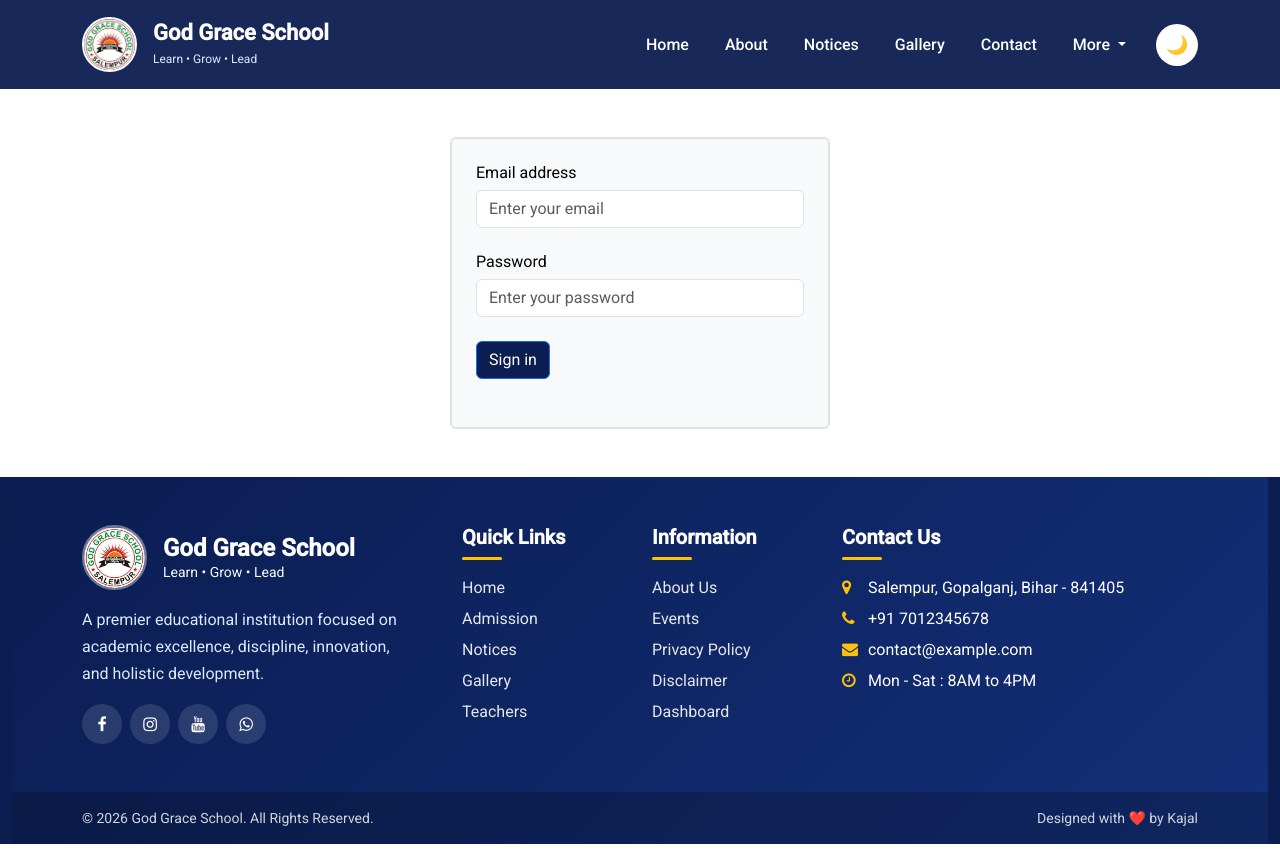
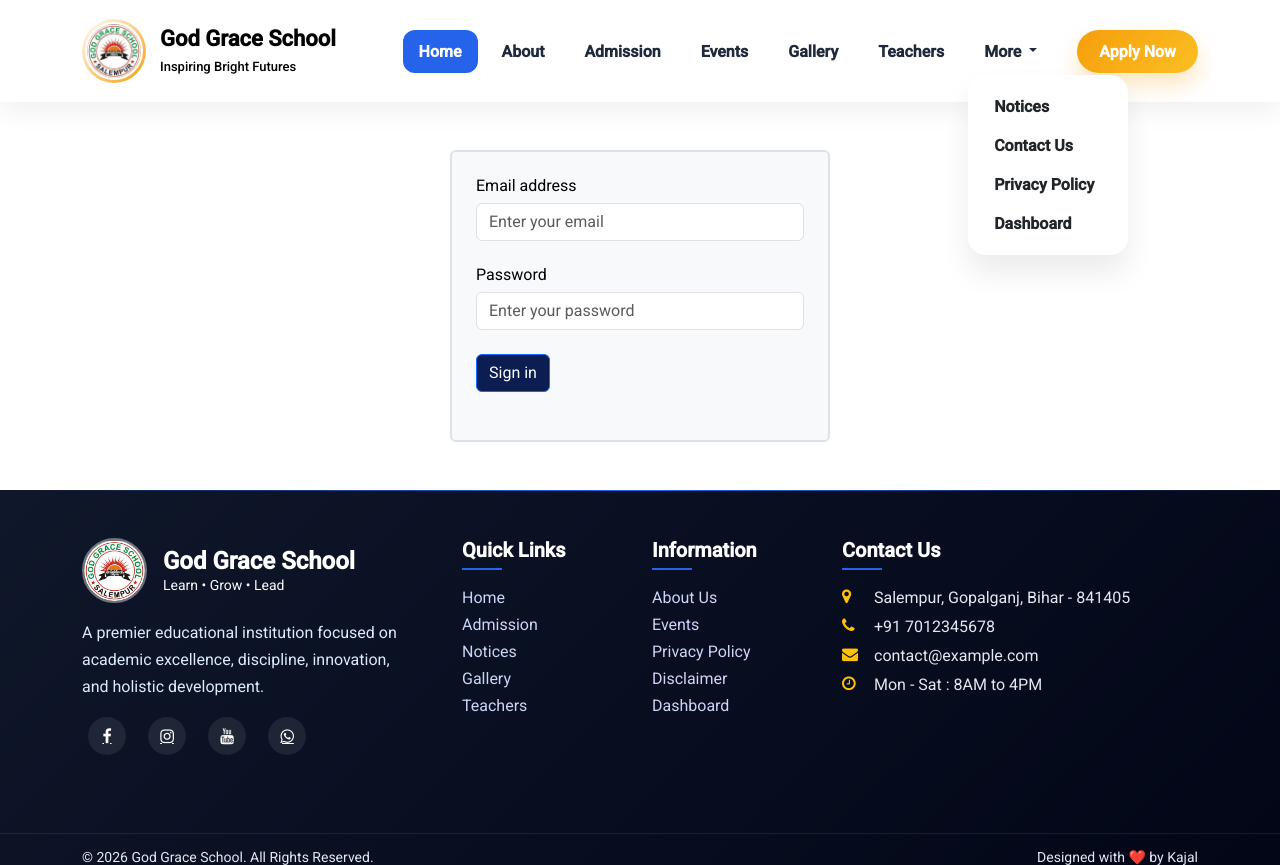
Before and after one commit to KajalParchande16/Angular_20_Project, an Angular app: page /login in a window 1280 px wide. Both pictures are taken after a click on the link "More". Before the commit the page ends 844 px from the top, so only its background shows below. Built offline with nearby package versions, Linux system fonts and the light colour scheme.

Commit message:
header & footer design changed

```diff
--- a/src/app/shared/footer/footer.html
+++ b/src/app/shared/footer/footer.html
@@ -1,4 +1,4 @@
-<div class="container-fluid background">
+<!-- <div class="container-fluid "> -->
 <!-- <footer class="text-center text-lg-start text-white">
     <div class="container p-4">
       <div class="row my-4">
@@ -220,4 +220,4 @@
   </div>
 
 </footer>
-</div>
+<!-- </div> -->
--- a/src/app/shared/footer/footer.scss
+++ b/src/app/shared/footer/footer.scss
@@ -1,14 +1,37 @@
 .footer-section {
-  background: linear-gradient(135deg, #0b1d51, #132f78);
-  color: white;
+  background: linear-gradient(135deg, #0f172a, #020617);
+  color: #e2e8f0;
+  position: relative;
+  // margin: 0;
+  // padding: 0;
 }
 
+.footer-section::before {
+  content: "";
+  position: absolute;
+  top: 0;
+  left: 0;
+  width: 100%;
+  height: 1px;
+  background: linear-gradient(90deg, transparent, #2563eb, transparent);
+}
 .footer-logo {
   width: 65px;
   height: 65px;
   border-radius: 50%;
   object-fit: cover;
   border: 2px solid rgba(255, 255, 255, 0.4);
+}
+.footer-logo-wrap {
+  width: 120px;
+  height: 120px;
+}
+
+@media (max-width: 768px) {
+  .footer-logo-wrap {
+    width: 90px;
+    height: 90px;
+  }
 }
 
 .footer-text {
@@ -20,17 +43,30 @@
 .footer-title {
   font-weight: 700;
   margin-bottom: 18px;
+  color: #ffffff;
   position: relative;
 }
 
+// .footer-title{
+//   position: relative;
+// }
+
+/* Default (desktop - left aligned) */
 .footer-title::after {
   content: "";
   display: block;
   width: 40px;
-  height: 3px;
-  background: #ffc107;
-  margin-top: 8px;
-  border-radius: 20px;
+  height: 2px;
+  background: #2563eb;
+  margin-top: 6px;
+}
+
+/* MOBILE FIX */
+@media (max-width: 768px) {
+  .footer-title::after {
+    margin-left: auto;
+    margin-right: auto;
+  }
 }
 
 .footer-links,
@@ -45,47 +81,72 @@
   margin-bottom: 12px;
 }
 
+// .footer-links a {
+//   color: #e5e7eb;
+//   text-decoration: none;
+//   transition: 0.3s;
+// }
+
+// .footer-links a:hover {
+//   color: #ffc107;
+//   padding-left: 6px;
+// }
+
 .footer-links a {
-  color: #e5e7eb;
+  display: block;
+  color: #cbd5f5;
   text-decoration: none;
+  margin-bottom: 8px;
   transition: 0.3s;
 }
 
 .footer-links a:hover {
+  // color:#ffffff;
   color: #ffc107;
   padding-left: 6px;
+  transform: translateX(5px);
 }
-
 .contact-list i {
   width: 22px;
   color: #ffc107;
 }
+.social-links {
+  display: flex;
+  justify-content: flex-start;
+  gap: 10px;
+  flex-wrap: wrap;
+}
 
+@media (max-width: 768px) {
+  .social-links {
+    justify-content: center;
+  }
+}
 .social-links a {
-  width: 40px;
-  height: 40px;
+  width: 38px;
+  height: 38px;
   display: inline-flex;
   align-items: center;
   justify-content: center;
-  background: rgba(255, 255, 255, 0.12);
+  border-radius: 50%;
+  background: rgba(255, 255, 255, 0.08);
   color: white;
-  border-radius: 50%;
-  margin-right: 8px;
+  margin: 0 6px;
   transition: 0.3s;
-  text-decoration: none;
 }
 
 .social-links a:hover {
+  // background:#2563eb;
   background: #ffc107;
   color: #000;
   transform: translateY(-4px);
+  transform: translateY(-4px);
 }
-
 .footer-bottom {
-  background: rgba(0, 0, 0, 0.2);
-  padding: 18px 0;
+  border-top: 1px solid rgba(255, 255, 255, 0.08);
+  margin-top: 30px;
+  padding-top: 15px;
   font-size: 14px;
-  color: #d1d5db;
 }
 
 @media (max-width: 768px) {
@@ -97,3 +158,46 @@
     text-align: center;
   }
 }
+.footer-section .row > div {
+  text-align: left;
+}
+
+@media (max-width: 768px) {
+  .footer-section .row > div {
+    text-align: center;
+  }
+}
+.footer-links {
+  padding: 0;
+  list-style: none;
+}
+
+.footer-links li {
+  margin-bottom: 8px;
+}
+.contact-list {
+  padding: 0;
+  list-style: none;
+}
+
+.contact-list li {
+  margin-bottom: 10px;
+  display: flex;
+  gap: 10px;
+}
+
+@media (max-width: 768px) {
+  .contact-list li {
+    justify-content: center;
+  }
+}
+.footer-bottom {
+  text-align: center;
+}
+
+@media (min-width: 768px) {
+  .footer-bottom {
+    display: flex;
+    justify-content: space-between;
+  }
+}
--- a/src/app/shared/header/header.html
+++ b/src/app/shared/header/header.html
@@ -1,147 +1,117 @@
-<!-- <nav class="navbar navbar-expand-sm navbar-dark background">
-
+<!-- MODERN SCHOOL HEADER -->
+<header class="school-header sticky-top">
 
   <div class="container">
-    <a class="navbar-brand" href="javascript:void(0)">
-      <div class="row">
-        <div class="col-sm-3">
-          <img class="border rounded-circle" src="assets/images/logo.jpeg" width="60px" height="60px" alt="" />
+
+    <nav class="navbar navbar-expand-lg p-0">
+
+      <!-- BRAND -->
+      <a routerLink="/" class="navbar-brand brand-wrap">
+
+        <div class="logo-ring">
+          <img src="assets/images/logo.jpeg" alt="logo">
         </div>
-        <div class="col-sm-6 pt-2">
-          <h2 class="fs-2">God Grace School</h2>
+
+        <div class="brand-content">
+          <h4>God Grace School</h4>
+          <span>Inspiring Bright Futures</span>
         </div>
-      </div>
-    </a>
-    <button class="navbar-toggler" type="button" data-bs-toggle="collapse" data-bs-target="#mynavbar">
-      <span class="navbar-toggler-icon"></span>
-    </button>
-    <div class="collapse navbar-collapse" id="mynavbar">
-      <ul class="navbar-nav ms-auto">
-        <li class="nav-item">
-          <a class="nav-link" routerLink="/">Home</a>
-        </li>
-        <li class="nav-item">
-          <a class="nav-link" routerLink="/admission">Admission</a>
-        </li>
-        <li class="nav-item">
-          <a class="nav-link" routerLink="/notice">Notices</a>
-        </li>
-        <li class="nav-item">
-          <a class="nav-link" routerLink="/event">Events</a>
-        </li>
-        <li class="nav-item">
-          <a class="nav-link" routerLink="/gallery">Gallery</a>
-        </li>
-        <li class="nav-item">
-          <a class="nav-link" routerLink="/teacher">Teachers</a>
-        </li>
-        <li class="nav-item">
-          <a class="nav-link" routerLink="/contact-us">Contact Us</a>
-        </li>
-        <li class="nav-item">
-          <a class="nav-link" routerLink="/about-up">About Us</a>
-        </li>
-        <li class="nav-item dropdown">
-          <a class="nav-link dropdown-toggle" href="#" id="moreDropdown" role="button" data-bs-toggle="dropdown"
-            aria-expanded="false">
-            More
-          </a>
-          <ul class="dropdown-menu dropdown-menu-end background" aria-labelledby="moreDropdown">
-            <li>
-              <a class="dropdown-item background" routerLink="/privacy-policy">Privacy & Policy</a>
-            </li>
-            <li><a class="dropdown-item background" routerLink="/disclaimer">Disclaimer</a></li>
-            <li><a class="dropdown-item background" routerLink="/dashboard">Dashboard</a></li>
-            <li><a class="dropdown-item background pointer" (click)="logOut()" *ngIf="cs.isLoggedIn()">LogOut</a></li>
-          </ul>
-        </li>
-        <li>
-          <button (click)="toggleTheme()">
-            {{ isDark ? '☀ Light' : '🌙 Dark' }}
-          </button>
-        </li>
-      </ul>
-    </div>
-  </div>
-</nav> -->
 
-<nav class="navbar navbar-expand-lg custom-navbar sticky-top">
-  <div class="container">
-
-    <!-- Logo -->
-    <a class="navbar-brand d-flex align-items-center gap-3" routerLink="/">
-      <img src="assets/images/logo.jpeg" class="logo-img" alt="Logo">
-      <div>
-        <h4 class="brand-title mb-0">God Grace School</h4>
-        <small class="brand-sub">Learn • Grow • Lead</small>
-      </div>
       </a>
 
-    <!-- Mobile Toggle -->
+      <!-- MOBILE TOGGLE -->
       <button class="navbar-toggler border-0 shadow-none" type="button" data-bs-toggle="collapse"
-      data-bs-target="#navbarMenu">
+        data-bs-target="#mainMenu">
+
         <span class="navbar-toggler-icon"></span>
+
       </button>
 
-    <!-- Menu -->
-    <div class="collapse navbar-collapse" id="navbarMenu">
-      <ul class="navbar-nav ms-auto align-items-lg-center gap-lg-2">
+      <!-- MENU -->
+      <div class="collapse navbar-collapse justify-content-end" id="mainMenu" #navbar>
+
+        <ul class="navbar-nav align-items-lg-center gap-lg-2">
 
           <li class="nav-item">
-          <a class="nav-link" routerLink="/">Home</a>
+            <a routerLink="/" class="nav-link active-link">Home</a>
           </li>
 
           <li class="nav-item">
-          <a class="nav-link" routerLink="/about-up">About</a>
+            <a routerLink="/about-up" class="nav-link">About</a>
           </li>
 
           <li class="nav-item">
-          <a class="nav-link" routerLink="/notice">Notices</a>
+            <a routerLink="/admission" class="nav-link">Admission</a>
           </li>
 
           <li class="nav-item">
-          <a class="nav-link" routerLink="/gallery">Gallery</a>
+            <a routerLink="/event" class="nav-link">Events</a>
           </li>
 
           <li class="nav-item">
-          <a class="nav-link" routerLink="/contact-us">Contact</a>
+            <a routerLink="/gallery" class="nav-link">Gallery</a>
           </li>
 
-        <!-- Dropdown -->
+          <li class="nav-item">
+            <a routerLink="/teacher" class="nav-link">Teachers</a>
+          </li>
+
+          <!-- DROPDOWN -->
           <li class="nav-item dropdown">
-          <a class="nav-link dropdown-toggle" href="#" data-bs-toggle="dropdown">
+
+            <a href="#" class="nav-link dropdown-toggle" data-bs-toggle="dropdown">
+
               More
             </a>
 
-          <ul class="dropdown-menu dropdown-menu-end custom-dropdown shadow-lg border-0">
-
-            <li><a class="dropdown-item" routerLink="/teacher">Teachers</a></li>
-            <li><a class="dropdown-item" routerLink="/event">Events</a></li>
-            <li><a class="dropdown-item" routerLink="/admission">Admission</a></li>
-            <li><a class="dropdown-item" routerLink="/privacy-policy">Privacy Policy</a></li>
-            <li><a class="dropdown-item" routerLink="/dashboard">Dashboard</a></li>
+            <ul class="dropdown-menu custom-drop">
 
               <li>
-              <hr class="dropdown-divider">
+                <a routerLink="/notice" class="dropdown-item">Notices</a>
               </li>
 
               <li>
-              <a class="dropdown-item text-danger pointer" *ngIf="cs.isLoggedIn()" (click)="logOut()">
+                <a routerLink="/contact-us" class="dropdown-item">
+                  Contact Us
+                </a>
+              </li>
+
+              <li>
+                <a routerLink="/privacy-policy" class="dropdown-item">
+                  Privacy Policy
+                </a>
+              </li>
+
+              <li>
+                <a routerLink="/dashboard" class="dropdown-item">
+                  Dashboard
+                </a>
+              </li>
+              <li>
+                <a class="dropdown-item" *ngIf="cs.isLoggedIn()" (click)="logOut()">
                   Logout
                 </a>
               </li>
 
             </ul>
+
           </li>
 
-        <!-- Theme -->
-        <li class="nav-item ms-lg-2">
-          <button class="theme-btn" (click)="toggleTheme()">
-            {{ isDark ? '☀' : '🌙' }}
-          </button>
+          <!-- CTA -->
+          <li class="nav-item ms-lg-3 mt-3 mt-lg-0">
+
+            <a routerLink="/admission" class="admission-btn">
+              Apply Now
+            </a>
+
           </li>
 
         </ul>
+
       </div>
+
+    </nav>
+
   </div>
-</nav>
+
+</header>
--- a/src/app/shared/header/header.scss
+++ b/src/app/shared/header/header.scss
@@ -1,96 +1,154 @@
-.custom-navbar {
-  background: rgba(11, 29, 81, 0.95);
-  backdrop-filter: blur(10px);
-  padding: 12px 0;
-  transition: 0.3s;
+.school-header {
+  background: rgba(255, 255, 255, 0.88);
+  backdrop-filter: blur(14px);
+  -webkit-backdrop-filter: blur(14px);
+
+  box-shadow: 0 10px 24px rgba(0, 0, 0, 0.06);
+  padding: 14px 0;
+}
+.brand-wrap {
+  display: flex;
+  align-items: center;
+  gap: 14px;
+  text-decoration: none;
 }
 
-.logo-img {
-  width: 55px;
-  height: 55px;
+.logo-ring {
+  width: 64px;
+  height: 64px;
+  border-radius: 50%;
+  padding: 3px;
+
+  background: linear-gradient(135deg, #ffffff, #f59e0b);
+
+  display: flex;
+  align-items: center;
+  justify-content: center;
+}
+
+.logo-ring img {
+  width: 100%;
+  height: 100%;
   border-radius: 50%;
   object-fit: cover;
-  border: 2px solid white;
+  border: 2px solid #fff;
 }
 
-.brand-title {
-  color: white;
-  font-weight: 700;
+.brand-content h4 {
+  margin: 0;
   font-size: 22px;
-  line-height: 1;
+  font-weight: 800;
+  // color:#ffffff;
+  color: black;
 }
 
-.brand-sub {
-  color: #dbeafe;
-  font-size: 12px;
+.brand-content span {
+  // color:rgba(255,255,255,.78);
+  font-size: 13px;
+  font-weight: 500;
+  color: black;
 }
 
+/* =========================
+   NAV LINKS
+========================= */
 .nav-link {
-  color: white !important;
-  font-weight: 500;
-  padding: 10px 14px !important;
-  border-radius: 8px;
-  transition: 0.3s;
+  // color:rgba(255,255,255,.88) !important;
+  font-weight: 700;
+  padding: 12px 16px !important;
+  border-radius: 12px;
+  transition: 0.3s ease;
+  color: #1e293b !important;
 }
 
 .nav-link:hover {
-  background: rgba(255, 255, 255, 0.12);
-  transform: translateY(-2px);
+  // background:rgba(255,255,255,.12);
+  // color:#ffffff !important;
+  color: #2563eb !important;
+  background: #eff6ff;
 }
 
-.custom-dropdown {
-  min-width: 220px;
-  border-radius: 14px;
-  overflow: hidden;
-  animation: dropFade 0.25s ease;
+.active-link {
+  // background:#ffffff;
+  // color:#0b1d51 !important;
+  background: #2563eb;
+  color: #fff !important;
+}
+
+/* =========================
+   CTA BUTTON
+========================= */
+.admission-btn {
+  display: inline-block;
+  text-decoration: none;
+  padding: 12px 22px;
+  border-radius: 999px;
+
+  background: linear-gradient(135deg, #f59e0b, #fbbf24);
+
+  color: #ffffff;
+  font-weight: 800;
+
+  box-shadow: 0 12px 22px rgba(245, 158, 11, 0.26);
+  transition: 0.3s ease;
+}
+
+.admission-btn:hover {
+  transform: translateY(-3px);
+  color: #ffffff;
+}
+
+/* =========================
+   DROPDOWN
+========================= */
+.custom-drop {
+  border: none;
+  padding: 12px;
+  border-radius: 18px;
+  box-shadow: 0 18px 30px rgba(0, 0, 0, 0.08);
 }
 
 .dropdown-item {
-  padding: 12px 18px;
-  font-weight: 500;
-  transition: 0.3s;
+  padding: 10px 14px;
+  border-radius: 12px;
+  font-weight: 600;
 }
 
 .dropdown-item:hover {
-  background: #eef2ff;
-  padding-left: 24px;
+  background: #eff6ff;
+  color: #2563eb;
 }
 
-.theme-btn {
-  border: none;
-  width: 42px;
-  height: 42px;
-  border-radius: 50%;
-  background: white;
-  font-size: 18px;
-  transition: 0.3s;
-}
+/* =========================
+   MOBILE
+========================= */
+@media (max-width: 991px) {
+  .school-header {
+    padding: 10px 0;
+  }
 
-.theme-btn:hover {
-  transform: rotate(20deg) scale(1.05);
-}
+  .brand-content h4 {
+    font-size: 18px;
+  }
 
-@keyframes dropFade {
-  from {
-    opacity: 0;
-    transform: translateY(10px);
+  .brand-content span {
+    font-size: 12px;
   }
-  to {
-    opacity: 1;
-    transform: translateY(0);
-  }
-}
 
-/* Mobile */
-@media (max-width: 991px) {
   .navbar-collapse {
-    background: #0b1d51;
-    margin-top: 15px;
-    padding: 15px;
-    border-radius: 14px;
+    margin-top: 16px;
+    padding: 16px;
+    border-radius: 20px;
+    background: rgba(255, 255, 255, 0.08);
+    backdrop-filter: blur(10px);
   }
 
   .nav-link {
-    margin-bottom: 6px;
+    margin-bottom: 8px;
+  }
+
+  .admission-btn {
+    width: 100%;
+    text-align: center;
   }
 }
--- a/src/app/shared/header/header.ts
+++ b/src/app/shared/header/header.ts
@@ -1,10 +1,10 @@
-import { Component, inject } from '@angular/core';
-import { RouterLink } from "@angular/router";
+import { Component, ElementRef, inject, ViewChild } from '@angular/core';
+import { Router, RouterLink } from "@angular/router";
 import { Auth } from '../../services/auth/auth';
 import { FormsModule } from '@angular/forms';
 import { CommonModule } from '@angular/common';
 import { Theme } from '../../services/theme/theme';
-
+declare var bootstrap: any;
 @Component({
    selector: 'app-header',
    imports: [RouterLink, CommonModule],
@@ -13,22 +13,34 @@ import { Theme } from '../../services/theme/theme';
 })
 export class Header {
 
- isDark = false;
+   isDark = false;
    cs = inject(Auth);
    token = localStorage.getItem('token');
-   theme=inject(Theme);
+   theme = inject(Theme);
    logOut() {
       this.cs.logOut();
    }
-   ngOnInit()
-   {
-      this.isDark=this.theme.getCurrentTheme()==='dark';
+   @ViewChild('navbar') navbar!: ElementRef;
+   constructor(private router: Router) {
+      this.router.events.subscribe(() => {
+         this.closeMenu();
+      });
+   }
+   ngOnInit() {
+      this.isDark = this.theme.getCurrentTheme() === 'dark';
    }
 
    toggleTheme() {
-    this.theme.toggleTheme();
-    this.isDark = !this.isDark;
-  }
+      this.theme.toggleTheme();
+      this.isDark = !this.isDark;
+   }
+
+   closeMenu() {
+      const bsCollapse = bootstrap.Collapse.getInstance(this.navbar.nativeElement);
+      if (bsCollapse) {
+         bsCollapse.hide();
+      }
+   }
 
 
 }
```
Lines whose indentation alone changed are shown as unchanged.
